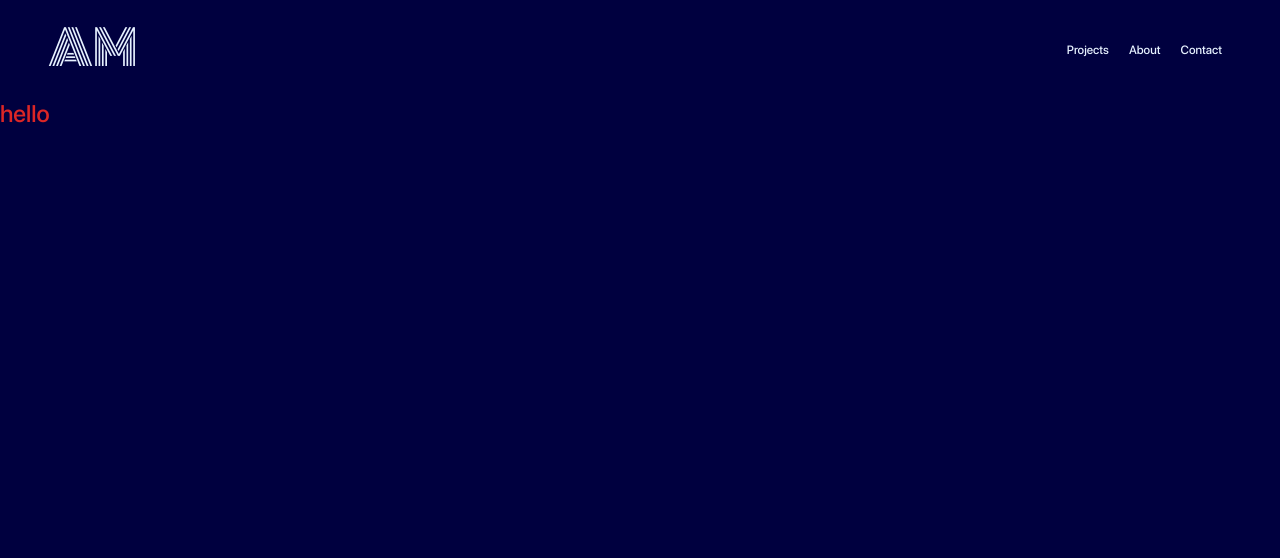
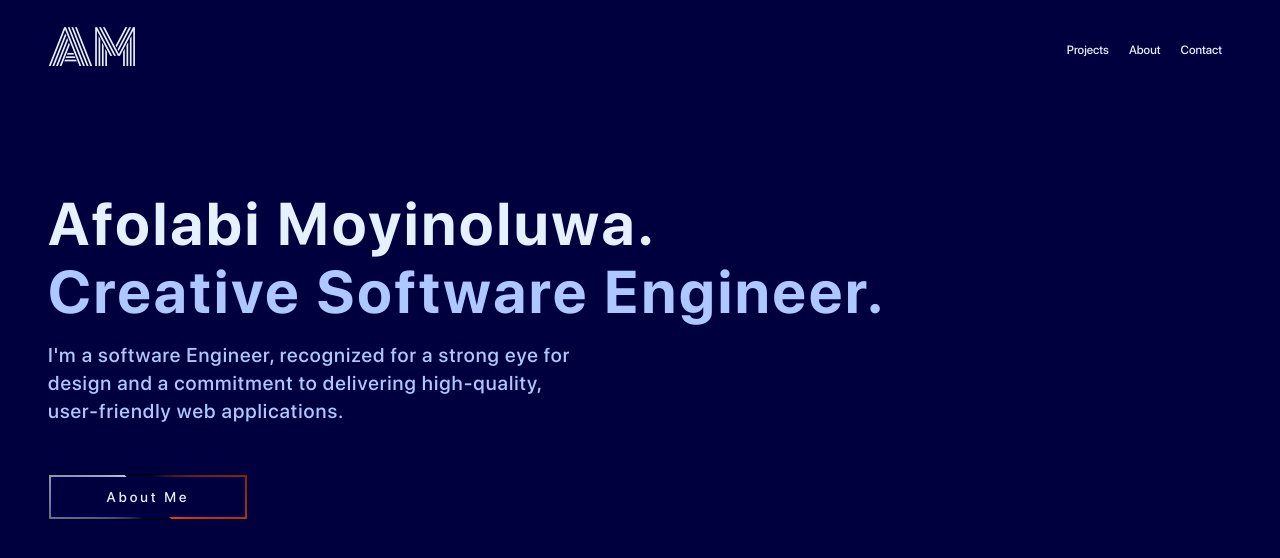
Before and after one commit to emmacode/moyin, a Next.js app: page / in a window 1280 px wide. Shown: the top 558 px of the page. Built offline with nearby package versions, Linux system fonts and the light colour scheme.

Commit message:
introduction section

```diff
--- a/components/Header/Header.tsx
+++ b/components/Header/Header.tsx
@@ -47,7 +47,7 @@ export const Header = () => {
             <ol className="flex justify-between items-center list-none">
               <li>
                 <Link
-                  className="text-xs text-primary hover:text-primaryAlpha transition-all  duration-300 ease-linear delay-0 p-2.5"
+                  className="text-xs text-primary hover:text-secondary transition-all  duration-300 ease-linear delay-0 p-2.5"
                   href="#"
                 >
                   Projects
@@ -55,7 +55,7 @@ export const Header = () => {
               </li>
               <li>
                 <Link
-                  className="text-xs text-primary hover:text-primaryAlpha transition-all  duration-300 ease-linear delay-0 p-2.5"
+                  className="text-xs text-primary hover:text-secondary transition-all  duration-300 ease-linear delay-0 p-2.5"
                   href="#"
                 >
                   About
@@ -63,7 +63,7 @@ export const Header = () => {
               </li>
               <li>
                 <Link
-                  className="text-xs text-primary hover:text-primaryAlpha transition-all  duration-300 ease-linear delay-0 p-2.5"
+                  className="text-xs text-primary hover:text-secondary transition-all  duration-300 ease-linear delay-0 p-2.5"
                   href="#"
                 >
                   Contact
--- /dev/null
+++ b/components/Seo.tsx
@@ -0,0 +1,31 @@
+import React from "react";
+import Head from "next/head";
+
+interface SeoProps {
+  headTitle: string;
+  title: string;
+  url: string;
+  type: string;
+  image: string;
+  description: string;
+}
+
+const Seo = ({ headTitle, title, url, type, image, description }: SeoProps) => {
+  return (
+    <Head>
+      <title>{headTitle}</title>
+      <meta name="description" content={description} />
+      {/* open graph */}
+      <meta property="og:title" content={title} />
+      <meta property="og:description" content={description} />
+      <meta property="og:type" content={type} />
+      <meta property="og:url" content={url} />
+      <meta property="og:image" content={image} />
+      {/* twitter */}
+      <meta name="twitter:card" content="summary_large_image" />
+      <meta name="twitter:site" content="@soft_moyin" />
+    </Head>
+  );
+};
+
+export default Seo;
--- /dev/null
+++ b/components/icons/ArrowRightIcon.tsx
@@ -0,0 +1,24 @@
+import React from "react";
+
+interface IProps {
+  size?: number;
+  color?: string;
+}
+
+export const ArrowRightIcon: React.FC<IProps> = ({
+  size = 20,
+  color = "white",
+}) => {
+  return (
+    <svg
+      role="img"
+      height="16"
+      width="16"
+      aria-hidden="true"
+      style={{ width: size, height: size, color, fill: "currentcolor" }}
+      viewBox="0 0 16 16"
+    >
+      <path d="M4.97.47a.75.75 0 0 0 0 1.06L11.44 8l-6.47 6.47a.75.75 0 1 0 1.06 1.06L13.56 8 6.03.47a.75.75 0 0 0-1.06 0z" />
+    </svg>
+  );
+};
--- a/pages/_app.tsx
+++ b/pages/_app.tsx
@@ -1,3 +1,4 @@
+import Seo from "@/components/Seo";
 import "../styles/globals.css";
 import { NextPage } from "next";
 import type { AppProps } from "next/app";
@@ -29,6 +30,14 @@ const sf = localFont({
 const App = ({ Component, pageProps }: AppPropsWithLayout) => {
   return (
     <>
+      <Seo
+        headTitle="Afolabi Moyin"
+        description="Experienced Software Software Engineer with over 3 years of expertise in HTML, CSS, TypeScript, JavaScript and React."
+        title="Frontend Engineer"
+        type="website"
+        url="https://moyin.netlify.app/"
+        image="/public/images/logo"
+      />
       <div className={`${sf.className} bg-[#00003f]`}>
         {<Component {...pageProps} />}
       </div>
--- a/pages/index.tsx
+++ b/pages/index.tsx
@@ -1,11 +1,12 @@
 import { Header } from "@/components/Header/Header";
+import { Sections } from "./sections/sections";
 
 export default function Home() {
   return (
     <>
       <div className="max-w-screen-xl mx-auto">
         <Header />
-        <h1 className="text-red-600 text-2xl font-medium">hello</h1>
+        <Sections />
       </div>
     </>
   );
--- /dev/null
+++ b/pages/sections/Introduction/introduction.module.css
@@ -0,0 +1,68 @@
+.aboutMe {
+  position: relative;
+  display: flex;
+  justify-content: center;
+  align-items: center;
+  margin-top: 50px;
+  width: 200px;
+  cursor: pointer;
+  border: 0.2px solid #000;
+  border-radius: 1px;
+  letter-spacing: 3px;
+  overflow: hidden;
+}
+
+.aboutMe::after {
+  content: "";
+  position: absolute;
+  width: 200px;
+  height: 200px;
+  background-image: conic-gradient(
+    transparent,
+    transparent,
+    transparent,
+    #adc8ff
+  );
+  animation: animate 4s infinite linear;
+  animation-delay: -2s;
+}
+
+.aboutMe::before {
+  content: "";
+  position: absolute;
+  width: 200px;
+  height: 200px;
+  background-image: conic-gradient(
+    transparent,
+    transparent,
+    transparent,
+    #ef3636
+  );
+  animation: animate 4s infinite linear;
+}
+
+@keyframes animate {
+  0% {
+    transform: rotate(0deg);
+  }
+  100% {
+    transform: rotate(360deg);
+  }
+}
+
+.aboutMe span {
+  position: absolute;
+  inset: 2px;
+  border-radius: 1px;
+  background: #00003f;
+  z-index: 1;
+}
+
+.aboutMe p {
+  position: relative;
+  z-index: 2;
+}
+
+/* .aboutMe:hover {
+  box-shadow: inset 400px 50px 0 0 #ef3636;
+} */
--- /dev/null
+++ b/pages/sections/Introduction/introduction.tsx
@@ -0,0 +1,28 @@
+import styles from "./introduction.module.css";
+
+export const Introduction = () => {
+  return (
+    <section className="mt-24 px-12">
+      <div className="flex flex-col">
+        <h2 className="font-semibold text-6xl text-primary w-fit tracking-wider">
+          Afolabi Moyinoluwa.
+        </h2>
+
+        <h3 className="font-semibold text-6xl text-primaryAlpha mt-2 w-fit tracking-wider">
+          Creative Software Engineer.
+        </h3>
+        <div className="w-fit">
+          <p className="mt-5 text-primaryAlpha max-w-[540px] text-xl tracking-wider">
+            I'm a software Engineer, recognized for a strong eye for design and
+            a commitment to delivering high-quality, user-friendly web
+            applications.
+          </p>
+        </div>
+        <div className={`${styles.aboutMe} py-3 px-5`}>
+          <span></span>
+          <p className="text-sm text-primary">About Me</p>
+        </div>
+      </div>
+    </section>
+  );
+};
--- /dev/null
+++ b/pages/sections/sections.tsx
@@ -0,0 +1,9 @@
+import { Introduction } from "./Introduction/introduction";
+
+export const Sections = () => {
+  return (
+    <>
+      <Introduction />
+    </>
+  );
+};
--- a/tailwind.config.ts
+++ b/tailwind.config.ts
@@ -13,7 +13,8 @@ const config: Config = {
       },
       colors: {
         primary: "#e6f1ff",
-        primaryAlpha: "#ef3636",
+        primaryAlpha: "#adc8ff",
+        secondary: "#ef3636",
       },
       backgroundImage: {},
     },
```
